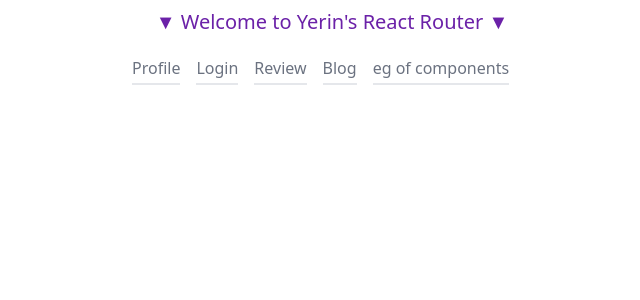
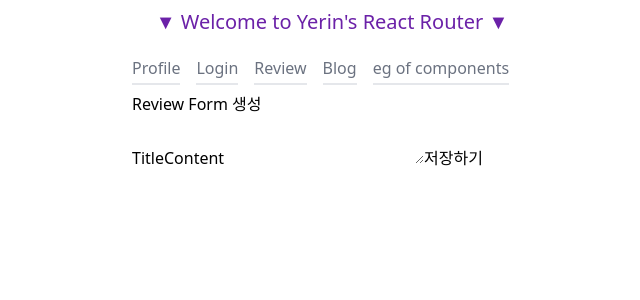
Before and after one commit to get-py/myproj-react, a React (Create React App) app: page /blog/posts/new in a window 1280 px wide. Shown: the top 300 px of the page, without its empty margins (308-948 px from the left). Built offline with nearby package versions, Linux system fonts and the light colour scheme.

Commit message:
PageBlogForm 생성

```diff
--- a/src/App.js
+++ b/src/App.js
@@ -22,10 +22,10 @@
         <Route path="/accounts/login/" element={<Login />} />
         <Route path="/accounts/profile" element={<Profile />} />
 
-        <Route path="/blog/post/" element={<PageBlogList />} />
-        <Route path="/blog/post/new/" element={<PageBlogForm />} />
-        <Route path="/blog/post/:postId/" element={<PageBlogDetail />} />
-        <Route path="/blog/post/:postId/edit" element={<PageBlogForm />} />
+        <Route path="/blog/posts/" element={<PageBlogList />} />
+        <Route path="/blog/posts/new/" element={<PageBlogForm />} />
+        <Route path="/blog/posts/:postId/" element={<PageBlogDetail />} />
+        <Route path="/blog/posts/:postId/edit" element={<PageBlogForm />} />
 
         <Route path="/examples/components/" element={<Components />} />
 
--- a/src/components/TopNav.jsx
+++ b/src/components/TopNav.jsx
@@ -14,7 +14,7 @@
           <MyLink to="/reviews/">Review</MyLink>
         </li>
         <li>
-          <MyLink to="/blog/">Blog</MyLink>
+          <MyLink to="/blog/posts/">Blog</MyLink>
         </li>
 
         <li>
--- a/src/pages/blog/PageBlogForm.jsx
+++ b/src/pages/blog/PageBlogForm.jsx
@@ -1,10 +1,70 @@
 import BlogForm from 'components/blog/BlogForm';
+import useFieldValues from 'hooks/useFieldValues';
+import { useEffect, useState } from 'react';
+import { Navigate, useParams } from 'react-router-dom';
+import Axios from 'axios';
 
 function PageBlogForm() {
-  <div>
-    <h1>Form</h1>
-    <BlogForm />
-  </div>;
+  const [loading, setLoading] = useState(false);
+  const [error, setError] = useState(null);
+  const { postId } = useParams();
+  const { fieldValues, handleFieldChange, setFieldValues, clearFieldValues } =
+    useFieldValues({
+      title: '',
+      content: '',
+    });
+
+  useEffect(() => {
+    const fetchPost = async () => {
+      setLoading(true);
+      setError(null);
+
+      const url = `http://localhost:8000/blog/api/posts/${postId}/`;
+      try {
+        const response = await Axios.get(url);
+        setFieldValues(response.data);
+      } catch (e) {
+        setError(e);
+      }
+      setLoading(false);
+    };
+    if (postId) fetchPost();
+    else clearFieldValues();
+  }, [postId]);
+
+  const savePost = async () => {
+    setLoading(true);
+    setError(null);
+
+    const url = !postId
+      ? 'http://localhost:8000/blog/api/posts/'
+      : `http://localhost:8000/blog/api/posts/${postId}/`;
+
+    try {
+      if (!postId) {
+        await Axios.post(url, fieldValues);
+      } else {
+        await Axios.post(url, fieldValues);
+      }
+      Navigate('/posts/');
+    } catch (e) {
+      setError(e);
+      console.error(e);
+    }
+    setLoading(false);
+  };
+
+  return (
+    <div>
+      <h1>Review Form {postId ? '수정' : '생성'}</h1>
+      <BlogForm
+        fieldValues={fieldValues}
+        handleFieldChange={handleFieldChange}
+        handleSubmit={savePost}
+        loading={loading}
+      />
+    </div>
+  );
 }
 
 export default PageBlogForm;
--- a/src/pages/reviews/ReviewForm.jsx
+++ b/src/pages/reviews/ReviewForm.jsx
@@ -3,8 +3,7 @@
 import useFieldValues from 'hooks/useFieldValues';
 import { Navigate, useParams } from 'react-router-dom';
 import Axios from 'axios';
-import { useState } from 'react/cjs/react.development';
-import { useEffect } from 'react';
+import { useEffect, useState } from 'react';
 
 function PageReviewForm() {
   const [loading, setLoading] = useState(false);
```
